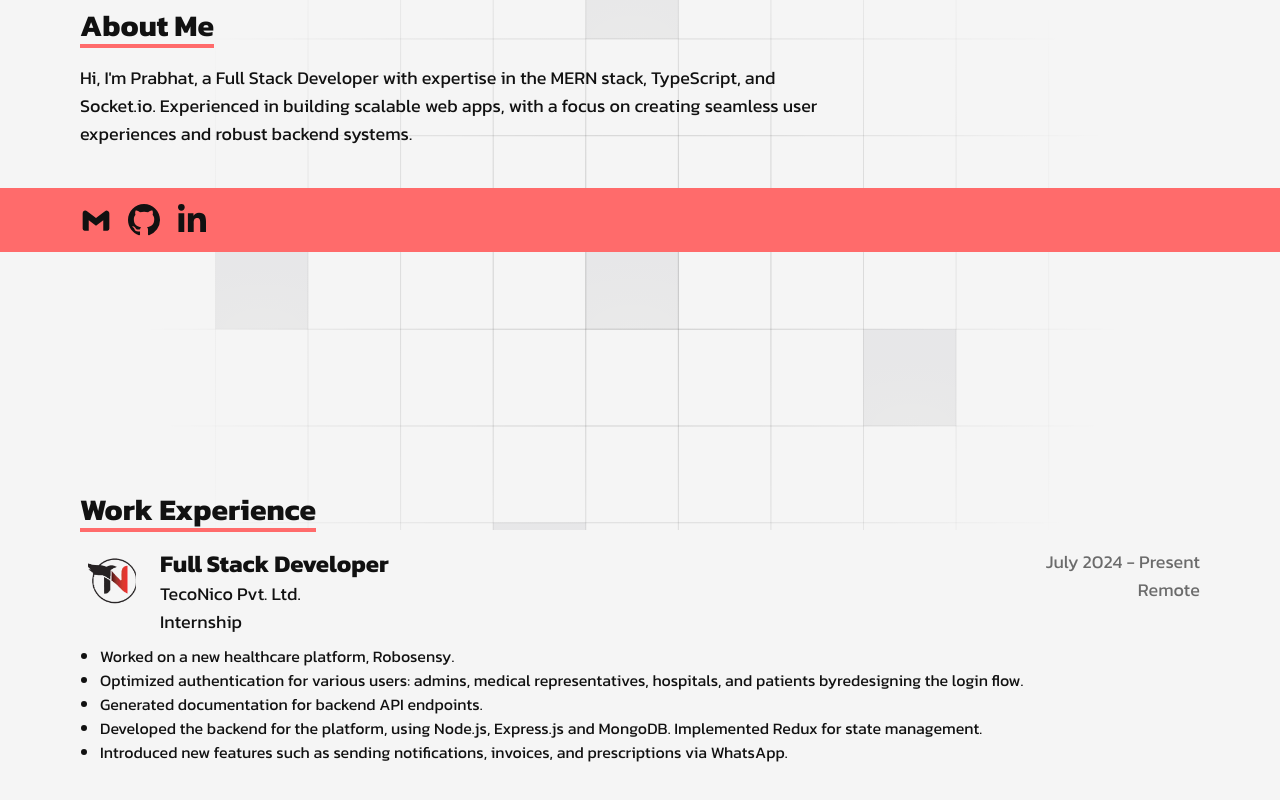
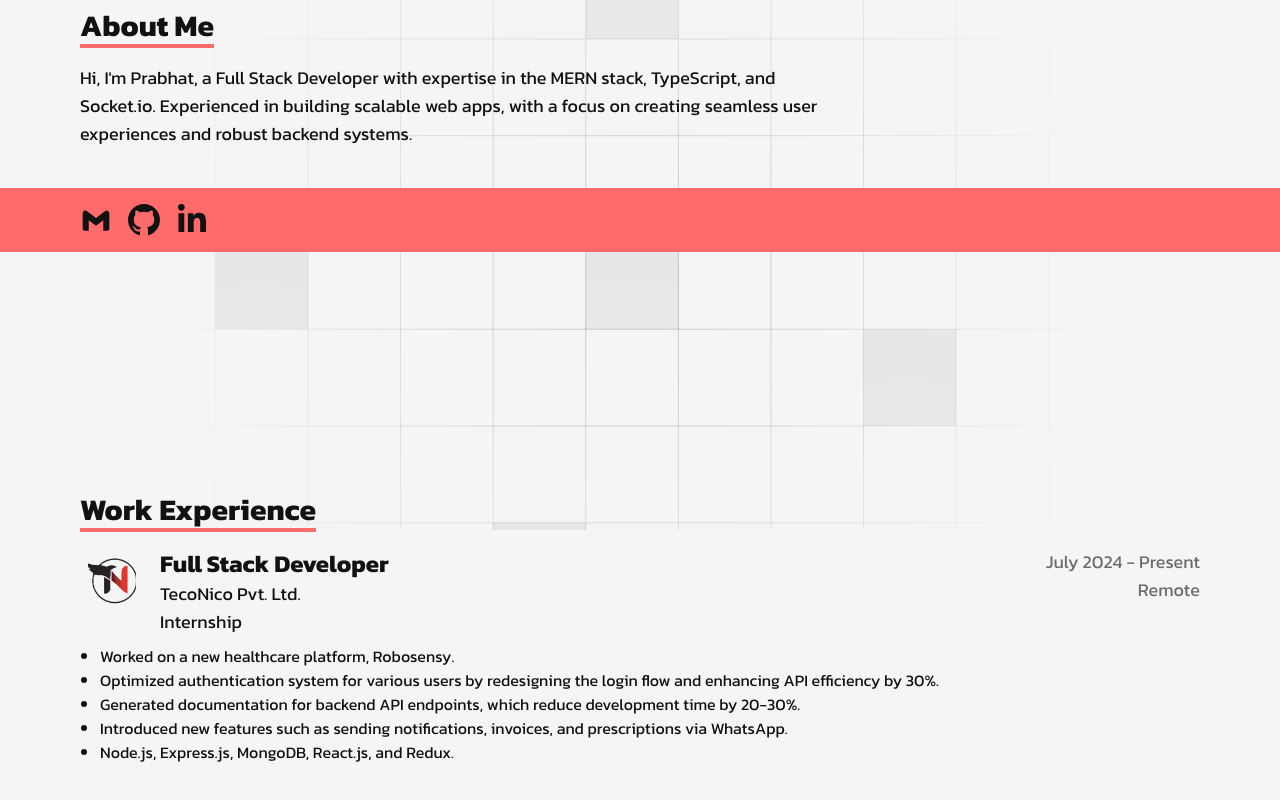
Before and after one commit to prabhatm8000/portfolio, a Next.js app: page / in a window 1280 px wide. Shown: the part 216-1016 px from the top of the page. Built offline with nearby package versions, Linux system fonts and the light colour scheme.

Commit message:
work exp dara updated

```diff
--- a/data/index.ts
+++ b/data/index.ts
@@ -29,10 +29,10 @@ export const workExperience = [
         type: "Internship",
         keyPoints: [
             "Worked on a new healthcare platform, Robosensy.",
-            "Optimized authentication for various users: admins, medical representatives, hospitals, and patients byredesigning the login flow.",
-            "Generated documentation for backend API endpoints.",
-            "Developed the backend for the platform, using Node.js, Express.js and MongoDB. Implemented Redux for state management.",
+            "Optimized authentication system for various users by redesigning the login flow and enhancing API efficiency by 30%.",
+            "Generated documentation for backend API endpoints, which reduce development time by 20-30%.",
             "Introduced new features such as sending notifications, invoices, and prescriptions via WhatsApp.",
+            "Node.js, Express.js, MongoDB, React.js, and Redux.",
         ],
     },
 ];
```
